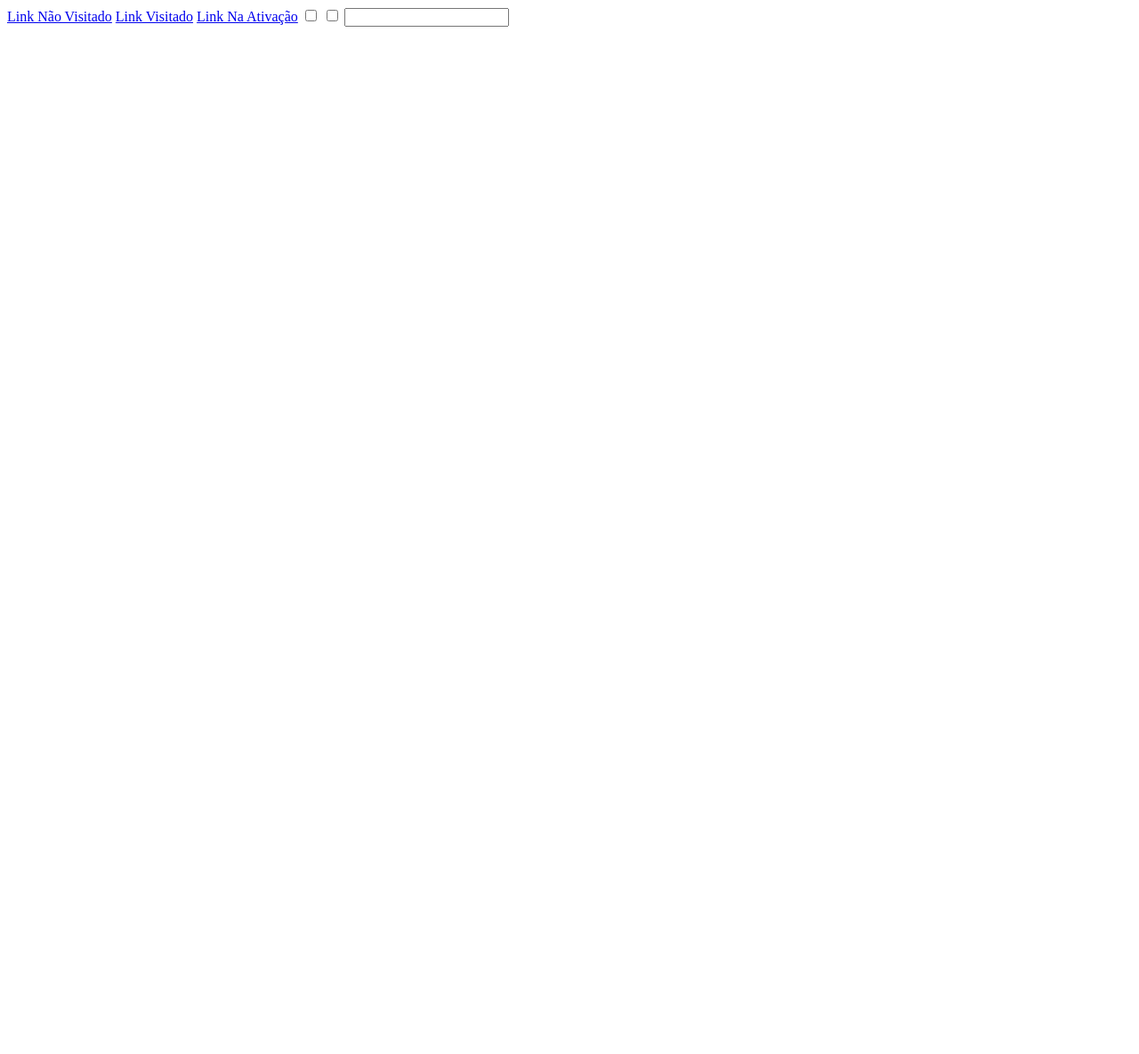
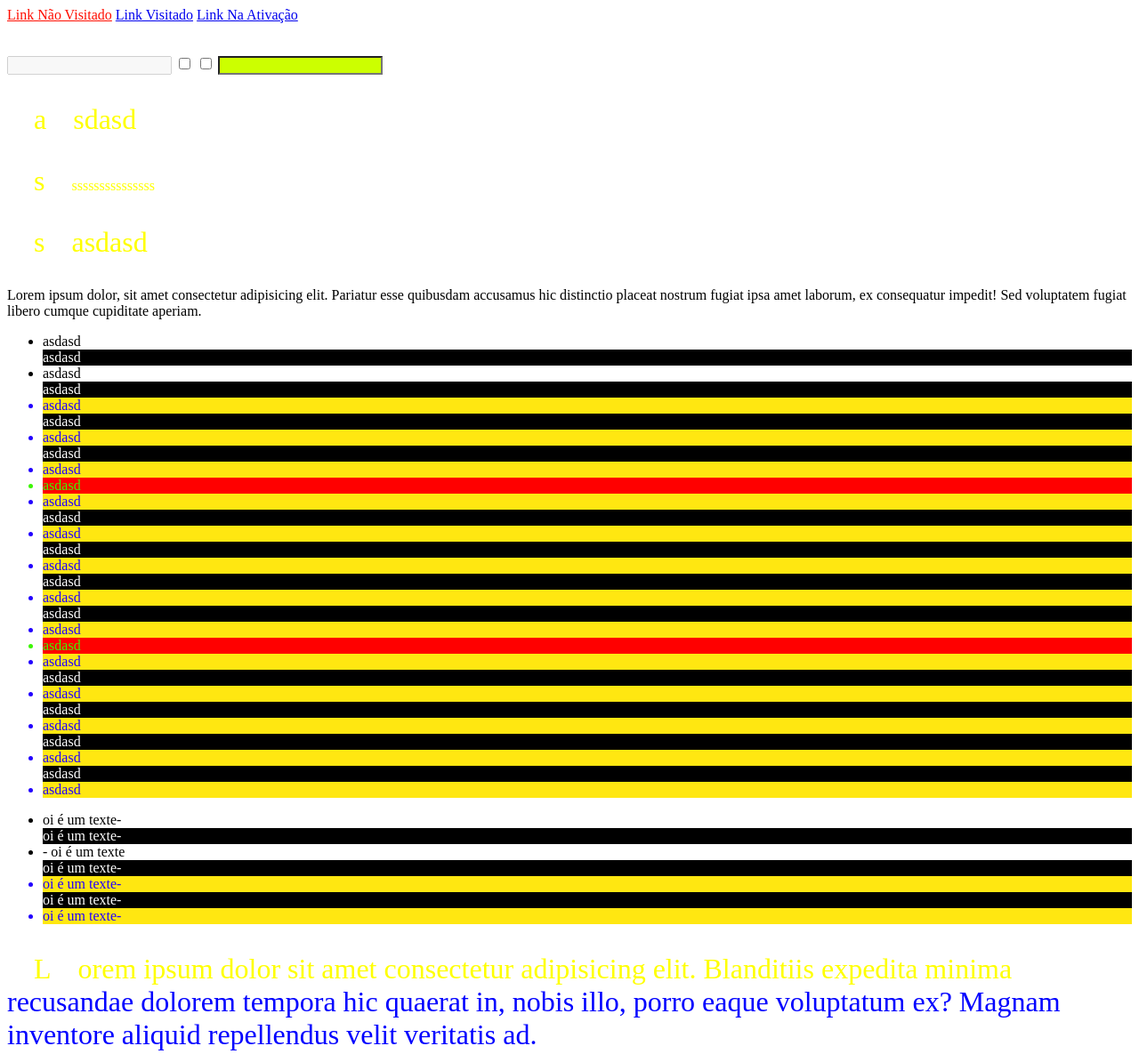
Before and after one commit to santana-025/AprendendoCSS, a plain HTML site: page OtavioM.html in a window 1280 px wide. Shown: the top 1185 px of the page at 89% size. Before the commit the page ends 800 px from the top, so only its background shows below. Drawn offline with Linux system fonts and the light colour scheme.

Commit message:
Pseudo FIM

```diff
--- a/OtavioM.css
+++ b/OtavioM.css
@@ -0,0 +1,80 @@
+.Naovis:link {
+    color: rgb(255, 13, 0)
+}
+
+.Visitado:visited {
+    color: blue;
+}
+
+.ativado:active {
+    color: rgb(17, 255, 0);
+}
+
+.foco:focus {
+    background-color: aqua;
+}
+
+.focoo:focus {
+    background-color: rgb(60, 0, 255);
+}
+
+.foco:enabled {
+    background-color: rgb(204, 255, 0);
+}
+
+.asas:checked {
+    height: 200px;
+    width: 200px;
+}
+
+p:not(.meio) {
+    color: blue;
+    font-size: 32px;
+}
+
+ul li:nth-child(5) {
+    color: red
+}
+
+ul li:nth-child(even) {
+    background-color: black;
+    color: white;
+}
+
+ul li:nth-child(odd) {
+    background-color: white;
+    color: black;
+}
+
+ul li:nth-child(5n) {
+    background-color: rgb(255, 0, 0);
+    color: rgb(60, 246, 4);
+}
+
+ul li:nth-child(2n+5) {
+    background-color: rgba(255, 230, 0, 0.932);
+    color: rgb(34, 0, 255);
+}
+
+.texte::after {
+    content: "-";
+}
+
+.textwe::before {
+    content: "-";
+}
+
+p::first-letter {
+    display: block;
+    padding: 20px 30px;
+    font-size: 32px;
+}
+
+p::first-line {
+    color: yellow;
+}
+
+.fla:placeholder {
+    text-transform: "Flamengo ta uma merda";
+    color: red;
+}
--- a/OtavioM.html
+++ b/OtavioM.html
@@ -12,11 +12,62 @@
     <a class="Naovis" href="#">Link Não Visitado</a>
     <a class="Visitado" href="#">Link Visitado</a>
     <a class="ativado" href="#">Link Na Ativação</a>
-    <input class="check" type="checkbox" name="check" id="">
+    <br><br><br>
+    <input class="focoo" disabled type="text">
+    <input class="asas" type="checkbox" name="check" id="">
     <input type="checkbox" name="check" id="">
     <input class="foco" type="text">
+    <p>asdasd</p>
+    <p class="meio">ssssssssssssssss</p>
+    <p>sasdasd</p>
+    Lorem ipsum dolor, sit amet consectetur adipisicing elit. Pariatur esse quibusdam accusamus hic distinctio placeat
+    nostrum fugiat ipsa amet laborum, ex consequatur impedit! Sed voluptatem fugiat libero cumque cupiditate aperiam.
+    <ul>
+        <li>asdasd</li>
+        <li>asdasd</li>
+        <li>asdasd</li>
+        <li>asdasd</li>
+        <li>asdasd</li>
+        <li>asdasd</li>
+        <li>asdasd</li>
+        <li>asdasd</li>
+        <li>asdasd</li>
+        <li>asdasd</li>
+        <li>asdasd</li>
+        <li>asdasd</li>
+        <li>asdasd</li>
+        <li>asdasd</li>
+        <li>asdasd</li>
+        <li>asdasd</li>
+        <li>asdasd</li>
+        <li>asdasd</li>
+        <li>asdasd</li>
+        <li>asdasd</li>
+        <li>asdasd</li>
+        <li>asdasd</li>
+        <li>asdasd</li>
+        <li>asdasd</li>
+        <li>asdasd</li>
+        <li>asdasd</li>
+        <li>asdasd</li>
+        <li>asdasd</li>
+        <li>asdasd</li>
+    </ul>
 
+    <ul>
+        <li class="texte"> oi é um texte</li>
+        <li class="texte"> oi é um texte</li>
+        <li class="textwe"> oi é um texte</li>
+        <li class="texte"> oi é um texte</li>
+        <li class="texte"> oi é um texte</li>
+        <li class="texte"> oi é um texte</li>
+        <li class="texte"> oi é um texte</li>
+    </ul>
 
+    <p>Lorem ipsum dolor sit amet consectetur adipisicing elit. Blanditiis expedita minima recusandae dolorem tempora
+        hic quaerat in, nobis illo, porro eaque voluptatum ex? Magnam inventore aliquid repellendus velit veritatis ad.
+    </p><br><br>
+    <input class="fla" type="text">
 
 </body>
 
```
